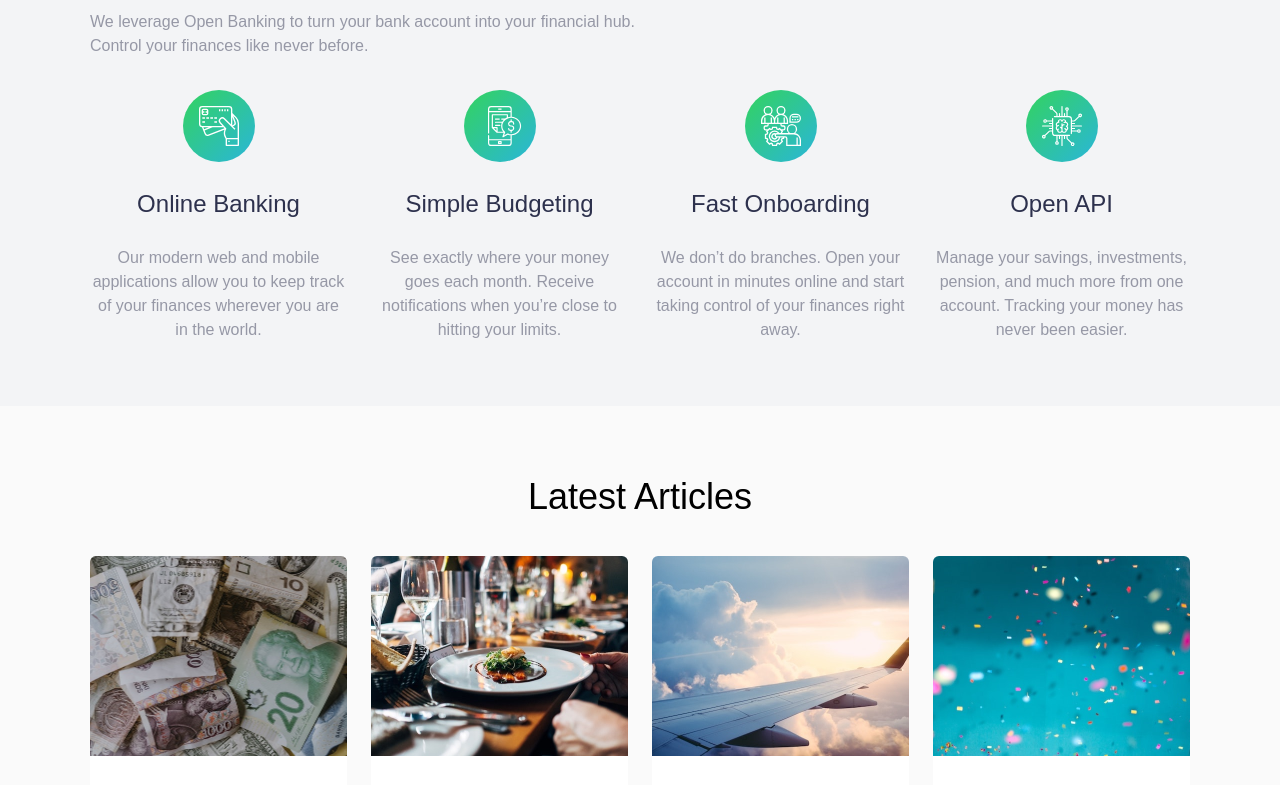
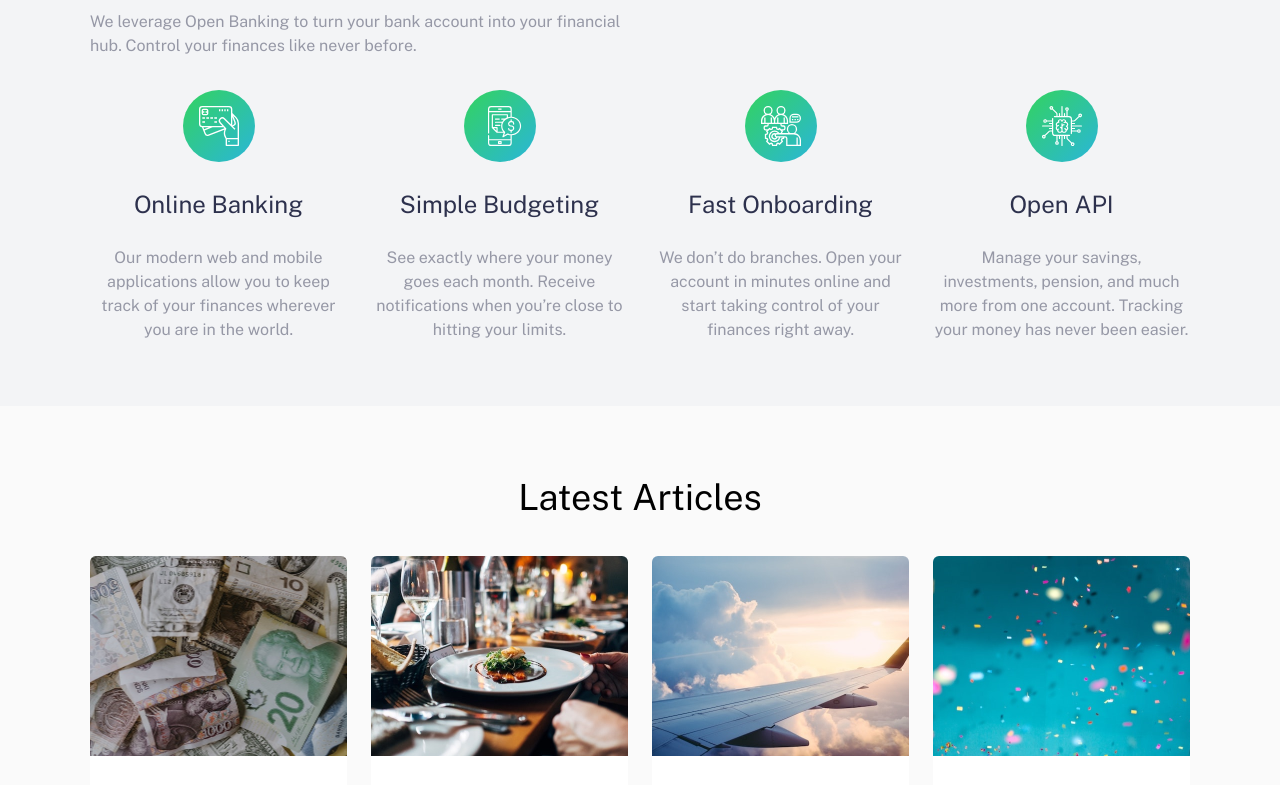
Before and after one commit to mjamecny/easy-bank-landing-page, a website built with Vite: page index.html in a window 1280 px wide. Shown: the part 705-1490 px from the top of the page. Built offline with nearby package versions, Linux system fonts and the light colour scheme.

Commit message:
fix font bug

```diff
--- a/index.html
+++ b/index.html
@@ -3,6 +3,12 @@
   <head>
     <meta charset="UTF-8" />
     <meta name="viewport" content="width=device-width, initial-scale=1.0" />
+    <link rel="preconnect" href="https://fonts.googleapis.com" />
+    <link rel="preconnect" href="https://fonts.gstatic.com" crossorigin />
+    <link
+      href="https://fonts.googleapis.com/css2?family=Public+Sans:wght@300;400;700&display=swap"
+      rel="stylesheet"
+    />
     <link rel="stylesheet" href="style.css" />
     <link
       rel="icon"
--- a/tailwind.config.js
+++ b/tailwind.config.js
@@ -3,7 +3,7 @@ module.exports = {
   content: ["*"],
   theme: {
     fontFamily: {
-      sans: ["Public Sans", "sans-serif"],
+      sans: ["'Public Sans'", "sans-serif"],
     },
     spacing: {
       0.2: "2px",
```
